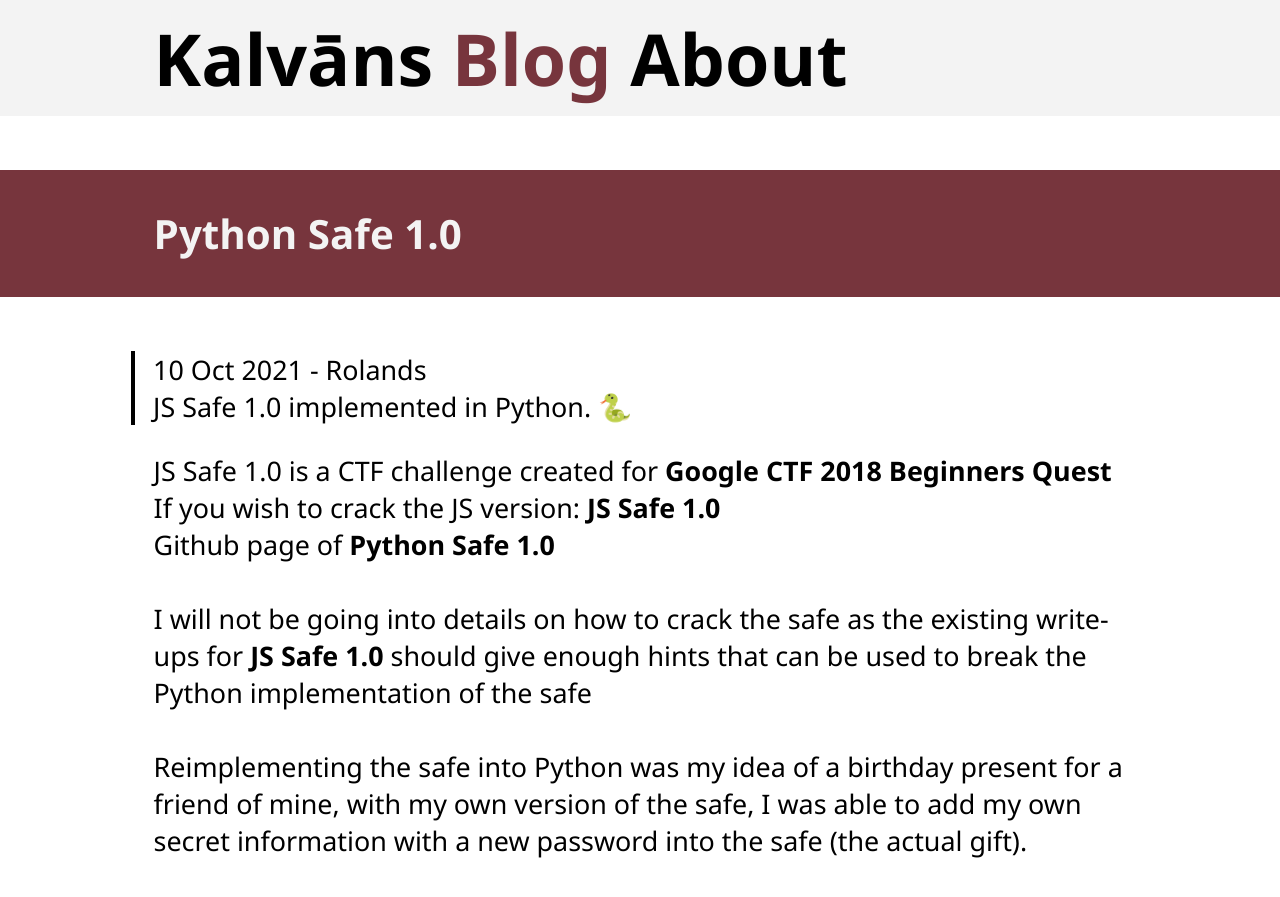
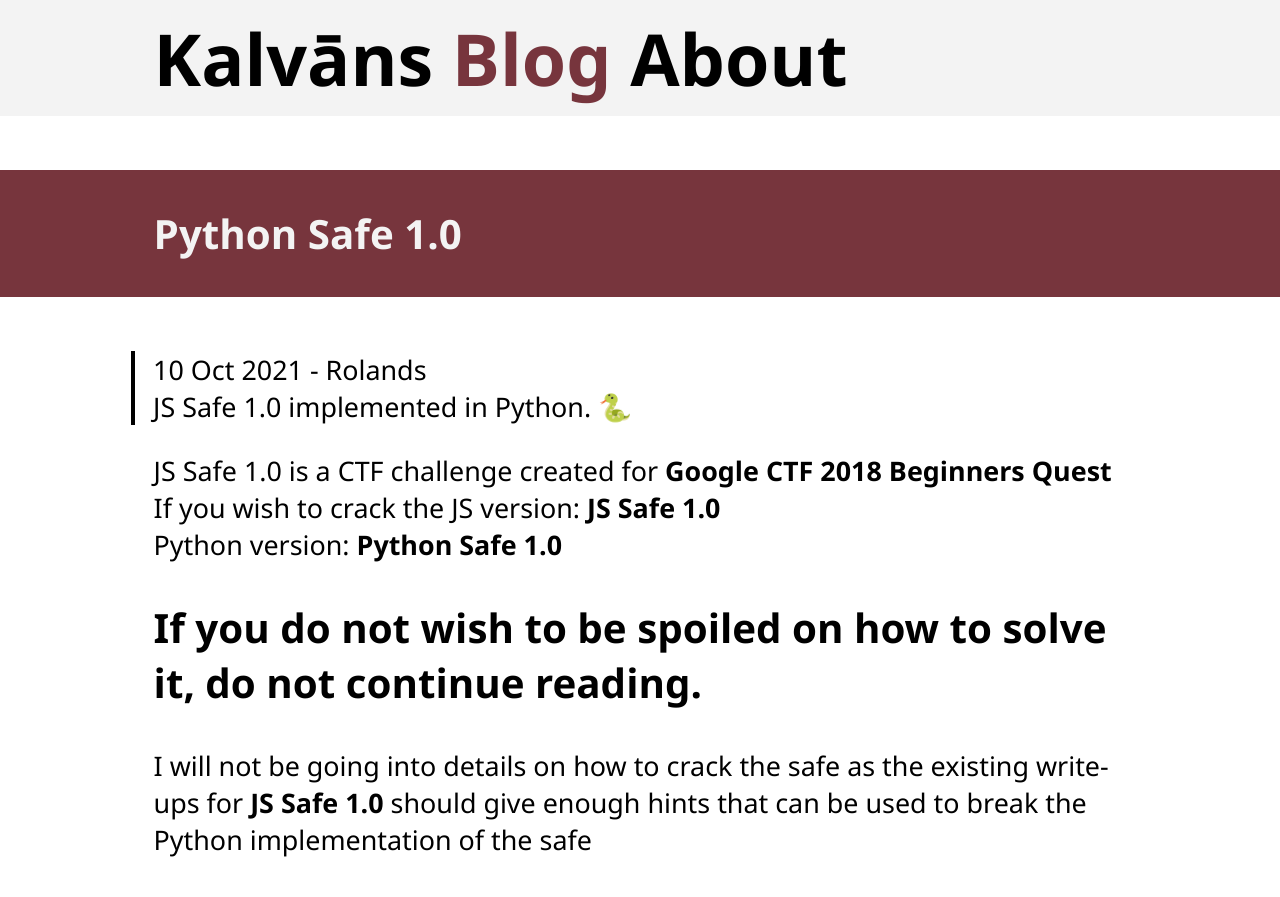
Before and after one commit to LatvianPython/LatvianPython.github.io, a Jekyll site: the page built from _posts/2021-10-10-python-safe-1.0.md, in a window 1280 px wide and 900 px high. Shown: the top 897 px of the window. Built offline with Jekyll 4.4.1, drawn with Linux system fonts in a browser that asks for light colours.

Commit message:
spoiler warning added

```diff
--- a/_posts/2021-10-10-python-safe-1.0.md
+++ b/_posts/2021-10-10-python-safe-1.0.md
@@ -10,7 +10,11 @@
 If you wish to crack the JS version:
 [JS Safe 1.0](https://storage.googleapis.com/gctf-2018-attachments/7a50da3856dc766fc167a3a9395e86bdcecabefc1f67c53f0b5d4a660f17cd50)
 
-Github page of [Python Safe 1.0](https://github.com/LatvianPython/Python-Safe-1.0)
+Python version: [Python Safe 1.0](https://github.com/LatvianPython/Python-Safe-1.0/blob/master/encrypted_data.py)
+
+<br>
+## If you do not wish to be spoiled on how to solve it, do not continue reading.
+
 
 <br>
 I will not be going into details on how to crack the safe as the existing write-ups
```
